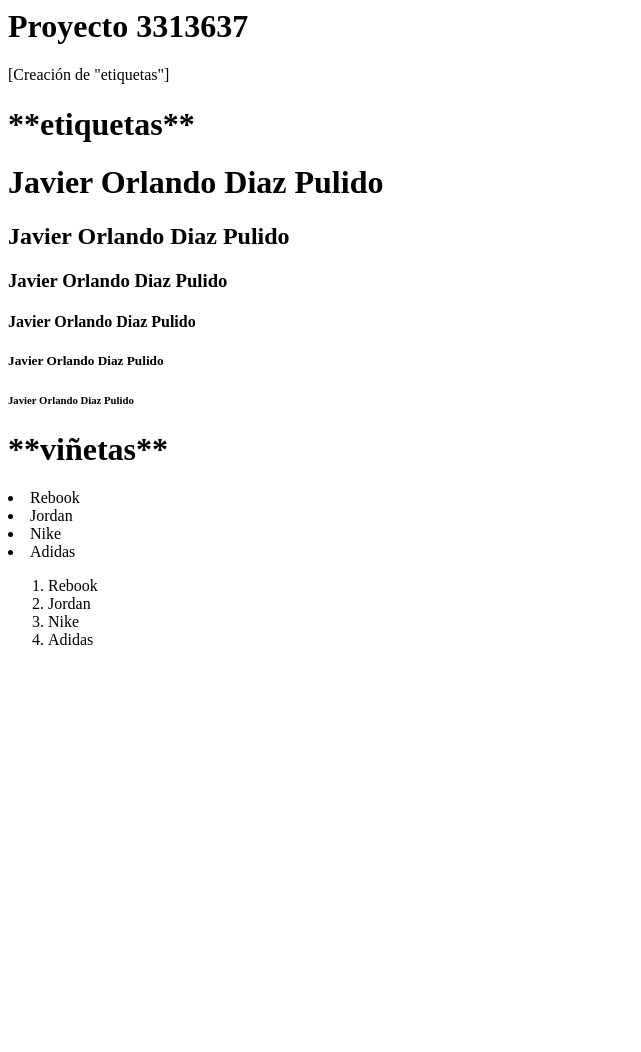
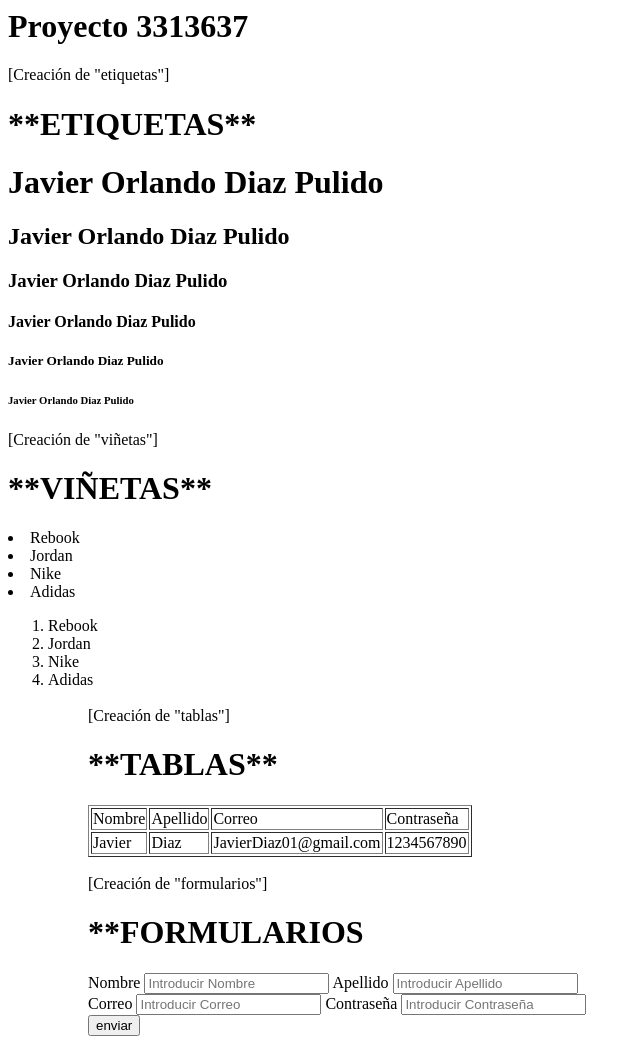
Before and after one commit to JDiaz-P/Proyecto3313637, a plain HTML site: page index.html in a window 1280 px wide. Shown: the whole page, without its empty margins (0-641 px from the left). Before the commit the page ends 800 px from the top, so only its background shows below. Drawn offline with Linux system fonts and the light colour scheme.

Commit message:
mi primer commit

```diff
--- a/index.html
+++ b/index.html
@@ -2,7 +2,7 @@
 <h1>Proyecto 3313637</h1>
 
 [Creación de "etiquetas"]
-<h1>**etiquetas**</h1>
+<h1>**ETIQUETAS**</h1>
 <h1> Javier Orlando Diaz Pulido </h1>
 <h2> Javier Orlando Diaz Pulido </h2>
 <h3> Javier Orlando Diaz Pulido </h3>
@@ -10,7 +10,8 @@
 <h5> Javier Orlando Diaz Pulido </h5>
 <h6> Javier Orlando Diaz Pulido </h6>
 
-<h1>**viñetas**</h1>
+[Creación de "viñetas"]
+<h1>**VIÑETAS**</h1>
 <u1>
 	<li>Rebook </li>
 	<li>Jordan </li>
@@ -23,4 +24,46 @@
 	<li>Nike </li>
 	<li>Adidas </li>
 <ol>
+<br>
+[Creación de "tablas"]
+<h1>**TABLAS**</h1>
+<table border="1">
+<tr>
+	<td>Nombre</td>
+	<td>Apellido</td>
+	<td>Correo</td>
+	<td>Contraseña</td>
+</tr>
+<tr>
+	<td>Javier</td>
+	<td>Diaz</td>
+	<td>JavierDiaz01@gmail.com</td>
+	<td>1234567890</td>
+</tr>
+
+</table>
+<tr>
+</form>
+
+<br>
+[Creación de "formularios"]
+    <h1>**FORMULARIOS</h1>
+    <tr>
+    <label for="Nombre">Nombre</label>
+    <input type="text" id="nombre" placeholder="Introducir Nombre">
+
+    <label for="apellido">Apellido</label>
+    <input type="text" id="apellido" placeholder="Introducir Apellido">
+   <br>
+
+    <label for="correo">Correo</label>
+    <input type="email" id="correo" placeholder="Introducir Correo">
+
+    <label for="contraseña">Contraseña</label>
+    <input type="password" id="contraseña" placeholder="Introducir Contraseña">
+<br>
+    <input type="submit" value="enviar">
+
+</tr>
+</form>
 </body>
```
